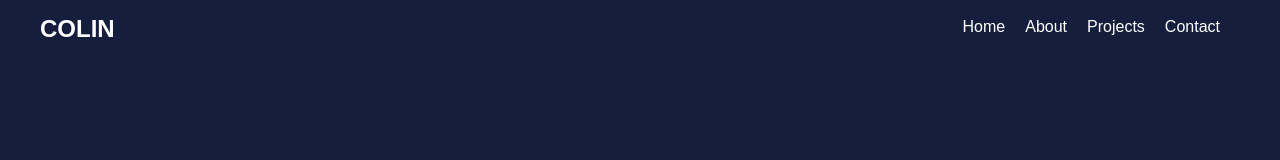
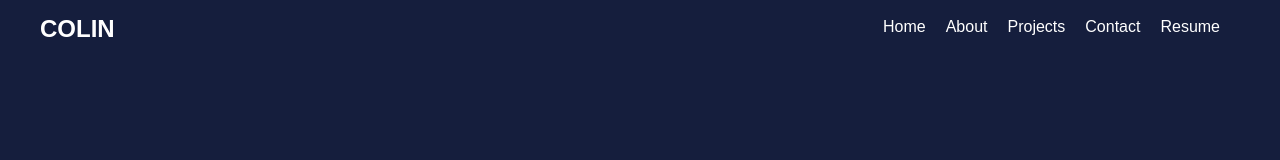
Before and after one commit to colinmyers37/colin-myers-portfolio, a React (Create React App) app: page / in a window 1280 px wide. Shown: the top 160 px of the page. Built offline with nearby package versions, Linux system fonts and the light colour scheme.

Commit message:
added resume tab

```diff
--- a/src/components/Navbar/RightNav.jsx
+++ b/src/components/Navbar/RightNav.jsx
@@ -1,22 +1,80 @@
-import React from 'react';
-import { LinkStyled,  RightNavStyled } from '../../styles/Nav'
-
-
+import React from "react";
+import { LinkStyled, RightNavStyled } from "../../styles/Nav";
 
 const RightNav = ({ isOpen, toggle }) => {
+  function resumeClick() {
+    console.log("resume click is working");
+    window.open(
+      "https://drive.google.com/file/d/1viD752As63oMWKzejh3rFPrS_DxHelPU/view?usp=sharing",
+      "_blank"
+    );
+  }
 
-    return(
-      <>
+  return (
+    <>
       <div>
         <RightNavStyled isOpen={isOpen} onClick={toggle}>
-            <li><LinkStyled to='/' onClick={toggle} smooth={true} duration={500} spy={true} exact={true} offset={-80}>Home</LinkStyled></li>
-            <li><LinkStyled to='about' onClick={toggle} smooth={true} duration={500} spy={true} exact={true} offset={-80}>About</LinkStyled></li>
-            <li><LinkStyled to='projects' onClick={toggle} smooth={true} duration={500} spy={true} exact={true} offset={-80}>Projects</LinkStyled></li>
-            <li><LinkStyled to='contact' onClick={toggle}smooth={true} duration={500} spy={true} exact={true} offset={-80}>Contact</LinkStyled></li>
+          <li>
+            <LinkStyled
+              to="/"
+              onClick={toggle}
+              smooth={true}
+              duration={500}
+              spy={true}
+              exact={true}
+              offset={-80}
+            >
+              Home
+            </LinkStyled>
+          </li>
+          <li>
+            <LinkStyled
+              to="about"
+              onClick={toggle}
+              smooth={true}
+              duration={500}
+              spy={true}
+              exact={true}
+              offset={-80}
+            >
+              About
+            </LinkStyled>
+          </li>
+          <li>
+            <LinkStyled
+              to="projects"
+              onClick={toggle}
+              smooth={true}
+              duration={500}
+              spy={true}
+              exact={true}
+              offset={-80}
+            >
+              Projects
+            </LinkStyled>
+          </li>
+          <li>
+            <LinkStyled
+              to="contact"
+              onClick={toggle}
+              smooth={true}
+              duration={500}
+              spy={true}
+              exact={true}
+              offset={-80}
+            >
+              Contact
+            </LinkStyled>
+          </li>
+          <li>
+            <LinkStyled to="#" onClick={resumeClick}>
+              Resume
+            </LinkStyled>
+          </li>
         </RightNavStyled>
       </div>
-      </>
-    )
-}
+    </>
+  );
+};
 
 export default RightNav;
```
